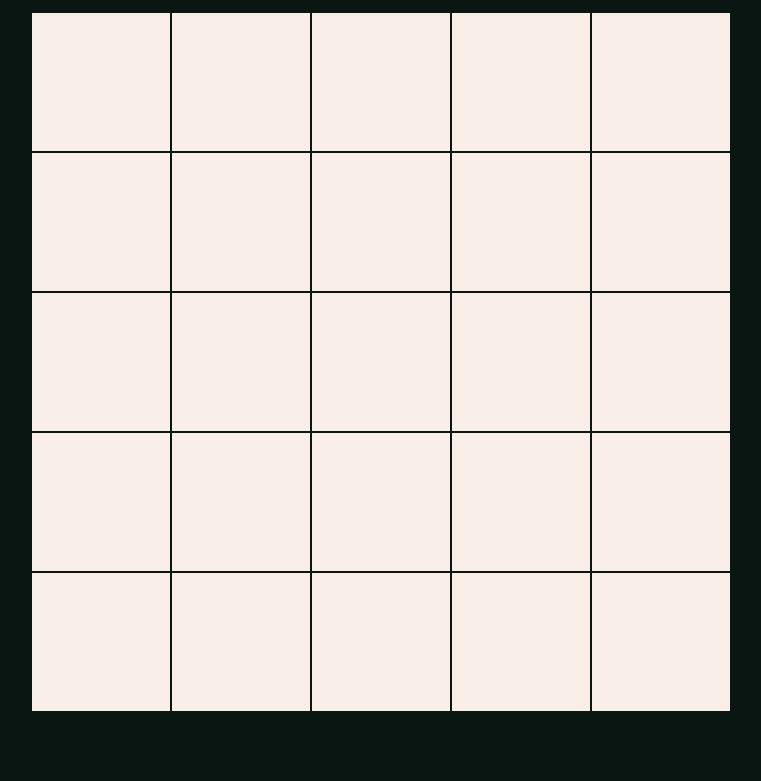
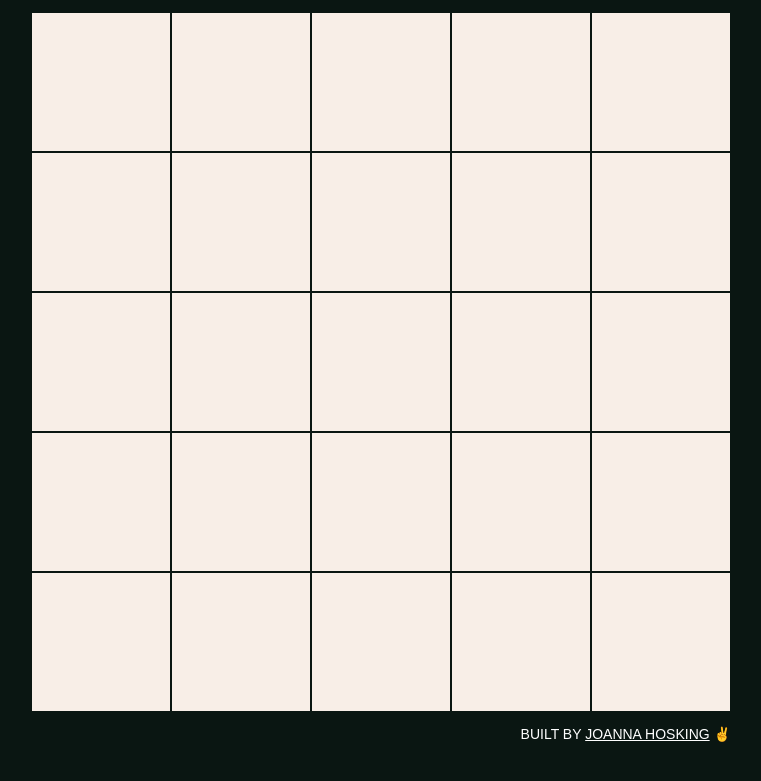
Before and after one commit to joannahosking/sketchpad, a plain HTML site: page public/index.html in a window 1280 px wide. Shown: the part 147-928 px from the top of the page, without its empty margins (259-1020 px from the left). Before the commit the page ends 897 px from the top, so only its background shows below. Drawn offline with Linux system fonts and the light colour scheme; a web font is replaced by a local one.

Commit message:
updated project structure to deploy, added footer

```diff
--- a/index.html
+++ b/public/index.html
@@ -2,6 +2,9 @@
 <html>
     <head>
         <title>Sketchpad</title>
+        <meta charset="UTF-8">
+        <meta name="description" content="Browser sketchpad sandbox">
+        <meta name="author" content="Joanna Hosking">
 		<meta name="viewport" content="width=device-width, initial-scale=1">
         <link rel="stylesheet" type="text/css" href="style.css">
 
@@ -25,6 +28,10 @@
             </div>
 
             <div id="sketchpad"></div>
+
+            <div id="footer">
+                <p>Built by <a href="https://joannahosking.com/" target="_blank">Joanna Hosking</a> ✌️</p>
+            </div>
         </div>
 
         <script src="script.js"></script>
--- a/style.css
+++ b/public/style.css
@@ -83,6 +83,21 @@ h1 {
 	transition: background-color 0.2s ease;
 }
 
+#footer {
+	font-size: 14px;
+	text-align: right;
+	text-transform: uppercase;
+}
+
+#footer a {
+	color: #fff;
+	transition: color 0.25s ease-out;
+}
+
+#footer a:hover {
+	color: var(--accent);
+}
+
 /* remove default styling */
 input {
 	-webkit-appearance: none;
```
Also changed, not shown: public/script.js (renamed from script.js), 1 other file.
